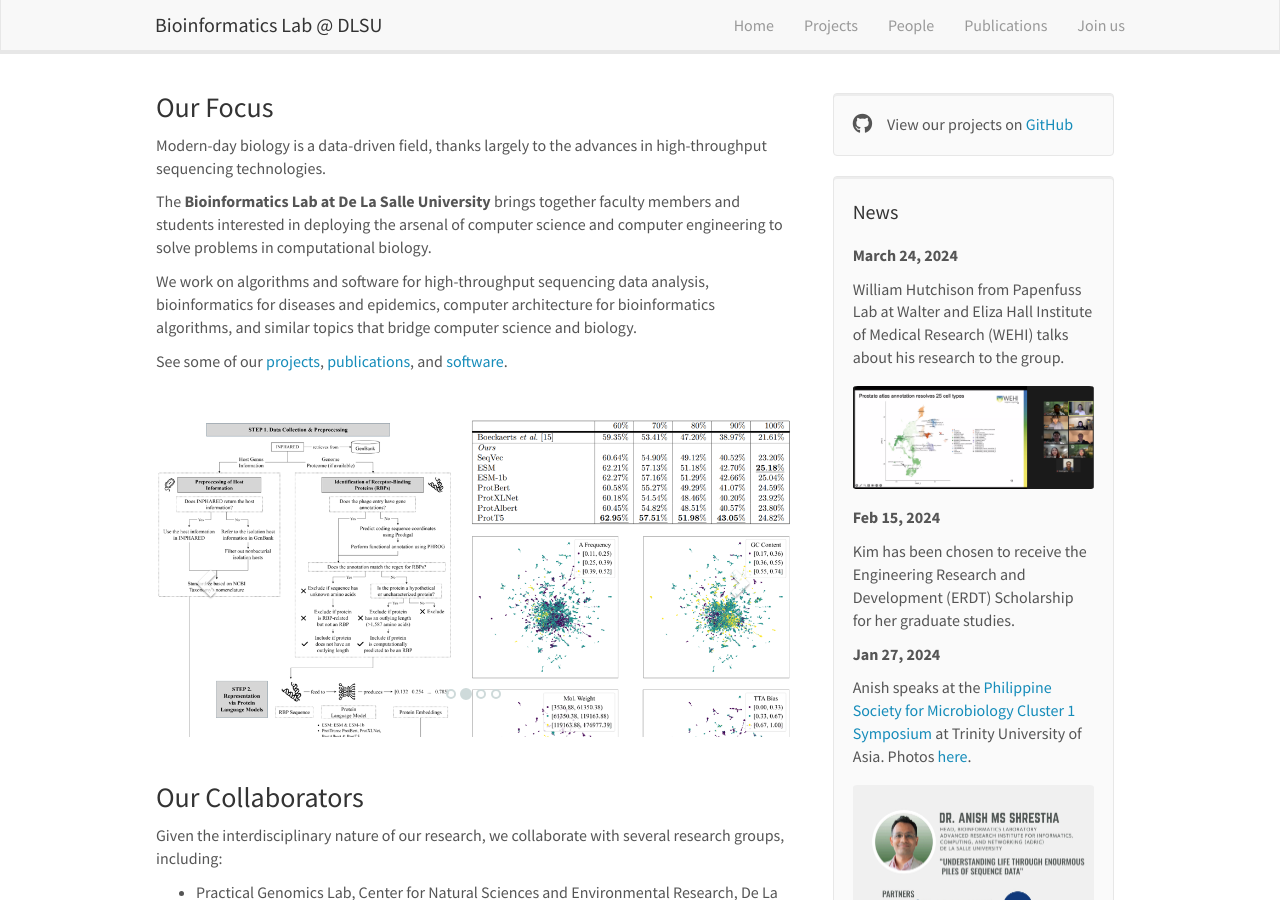
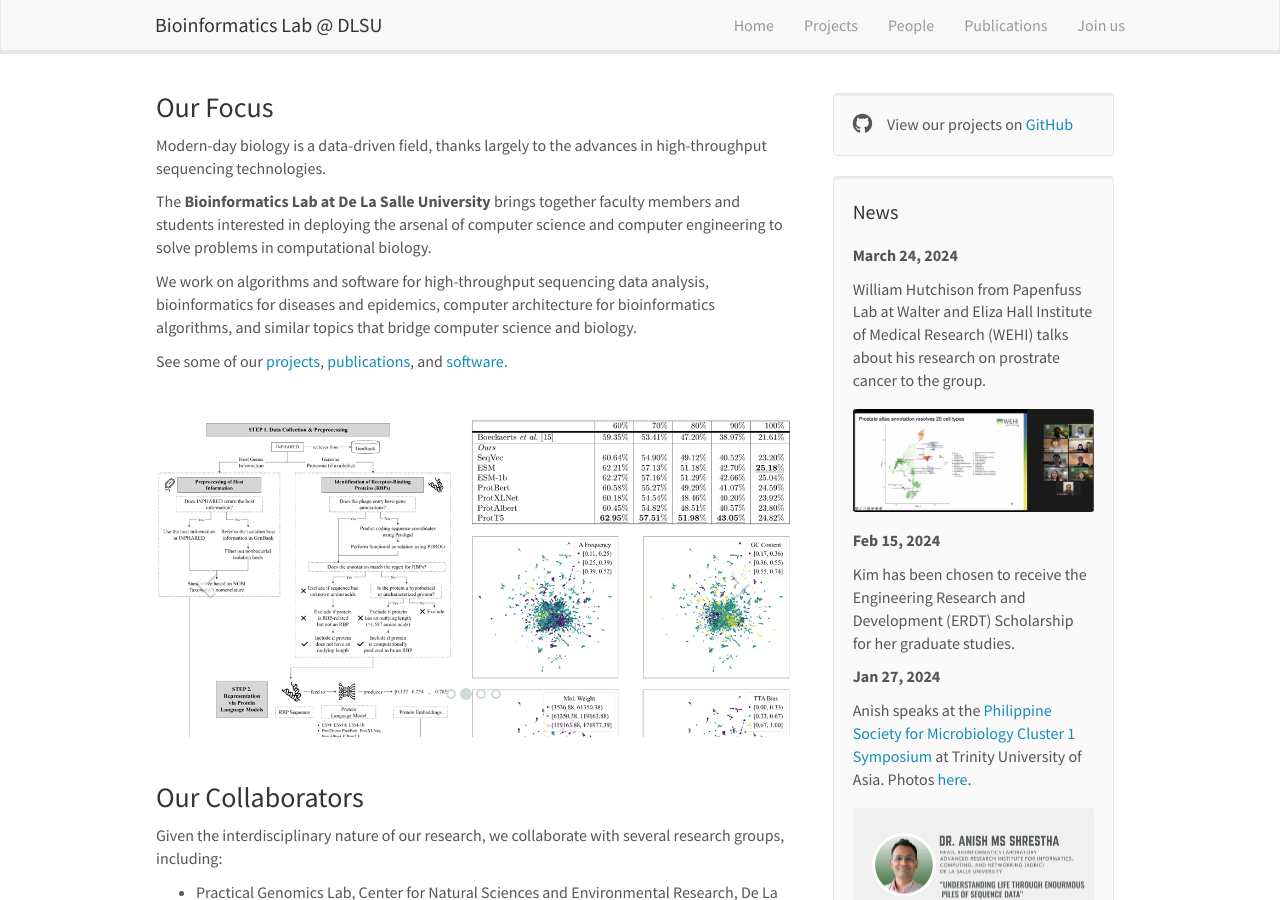
Before and after one commit to bioinfodlsu/bioinfodlsu.github.io, a Jekyll site: the page built from _pages/home.md, in a window 1280 px wide and 900 px high. Built offline with Jekyll 4.4.1, drawn with Linux system fonts in a browser that asks for light colours; nearby versions of some CDN libraries.

Commit message:
News update

```diff
--- a/_data/news.yml
+++ b/_data/news.yml
@@ -1,5 +1,5 @@
 - date: March 24, 2024
-  headline: William Hutchison from Papenfuss Lab at Walter and Eliza Hall Institute of Medical Research (WEHI) talks about his research to the group.
+  headline: William Hutchison from Papenfuss Lab at Walter and Eliza Hall Institute of Medical Research (WEHI) talks about his research on prostrate cancer to the group.
   pic: 20240324-william-wehi.png
 
 - date: Feb 15, 2024
```
